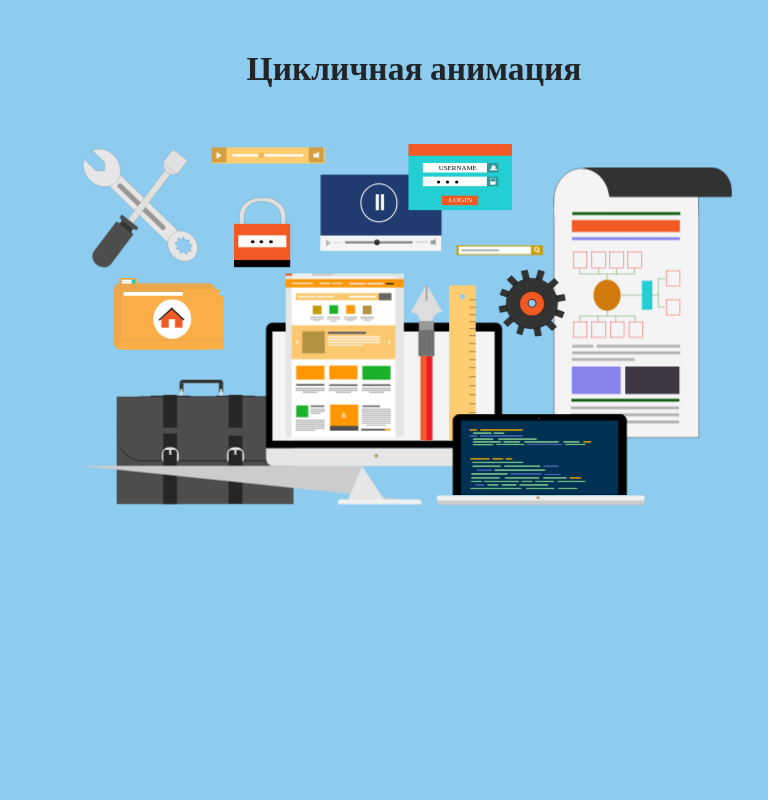
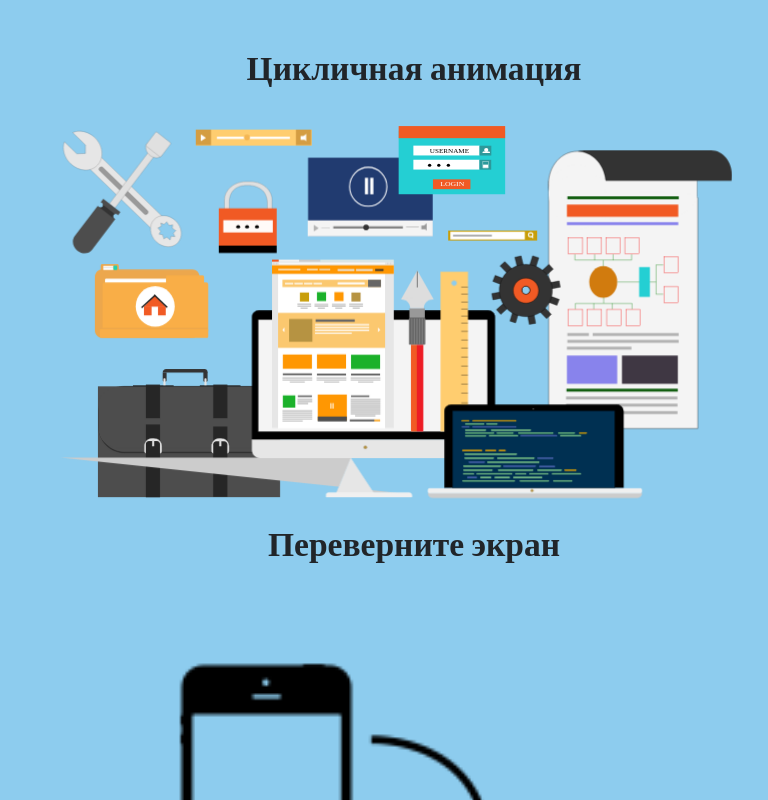
Before and after one commit to AnigalHub/DrawnSVGWithAnimation, a Vue app: page /loopingAnimation in a window 768 px wide. Shown: the top 800 px of the page. Built offline with nearby package versions, Linux system fonts and the light colour scheme; a web font is replaced by a local one.

Commit message:
добавлен компонент screen-rotation,блок с контентом, изменены стили

```diff
--- a/src/components/loopingAnimation.vue
+++ b/src/components/loopingAnimation.vue
@@ -1,18 +1,22 @@
 <template>
     <div id="loopingAnimation">
         <router-link :to="{name: 'MainMenu'}" tag="button" class="back">Назад</router-link>
-        <h1>Цикличная анимация</h1>
-        <div>
-            <laptop/>
+        <div id="content">
+            <h1>Цикличная анимация</h1>
+            <div>
+                <laptop/>
+            </div>
         </div>
+        <screen-rotation/>
     </div>
 </template>
 
 <script>
     import Laptop from "./svg/laptop";
+    import ScreenRotation from "./screenRotation";
     export default {
         name: "loopingAnimation",
-        components: {Laptop}
+        components: {ScreenRotation, Laptop}
     }
 </script>
 
@@ -21,13 +25,16 @@
         margin-top: 28px;
         margin-left: -20px;
     }
-    @media screen and  (min-width: 992px)and  (max-width: 1200px) {
+    @media screen and  (min-width: 500px)and  (max-width: 768px) {
         svg{
-            margin-top: 10px;
-            margin-left: -10px;
+            margin-top: -20px;
+            margin-bottom: 20px;
         }
     }
+    @media screen and  (min-width: 768px)and  (max-width: 1200px) {
+        svg{margin-top: 10px;}
+    }
+    @media screen and  (min-width: 500px)and  (max-width: 1200px) {
+        svg{margin-left: -40px;}
+    }
 </style>
-<style  lang="scss">
-
-</style>
```
